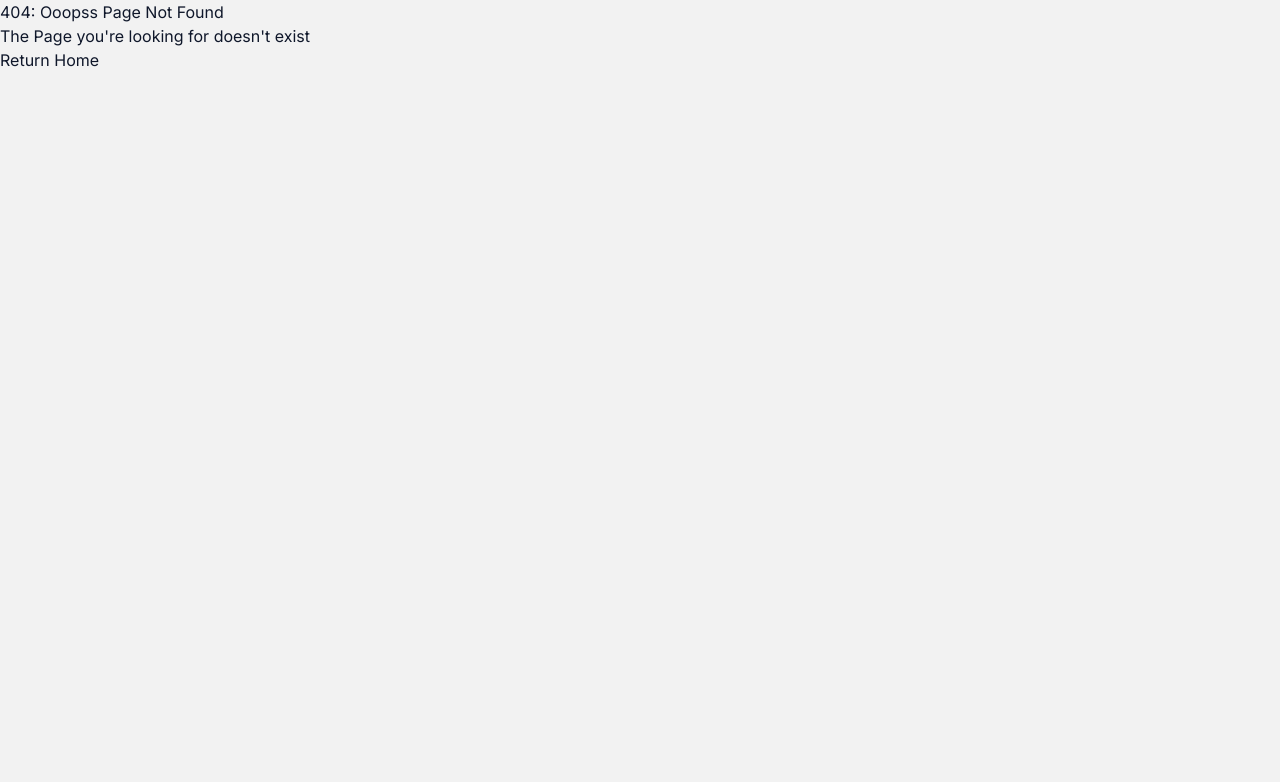
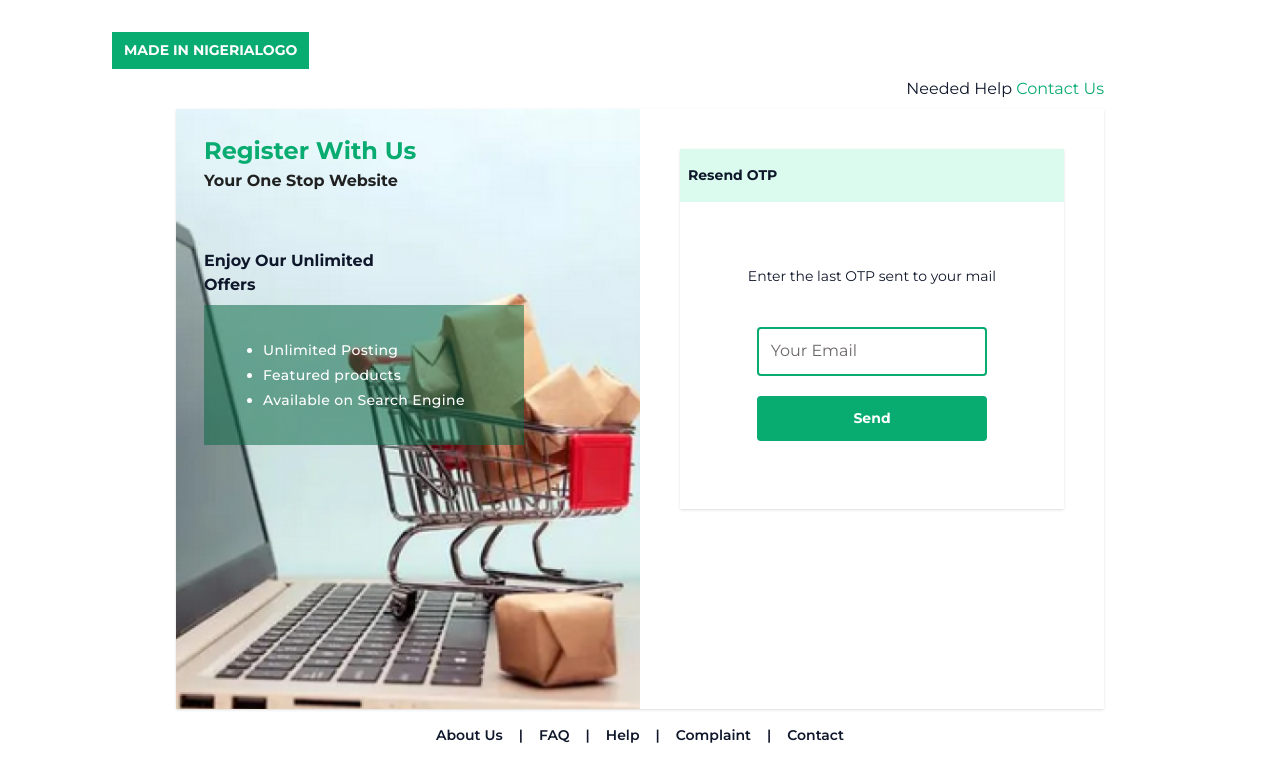
Before and after one commit to MnN-Project/MnN-Project-Client, a Next.js app: page /resend-otp in a window 1280 px wide. Before the commit this address had no page. Shown: the top 782 px of the page. Built offline with nearby package versions, Linux system fonts and the light colour scheme.

Commit message:
resend OTP UI/ form validations

```diff
--- a/src/app/(authpages)/forgot-password/page.jsx
+++ b/src/app/(authpages)/forgot-password/page.jsx
@@ -1,15 +1,36 @@
+"use client";
 import Link from "next/link";
+import { useState } from "react";
 
 const styles = {
   backgroundImage: `url('../../../assets/forgotPwd.png')`,
 };
 
 const ForgotPassword = () => {
+  const [data, setData] = useState();
+  const [error, setError] = useState("");
+
+  const handleChange = (e) => {
+    const input = e.target.value;
+    setData(input);
+
+    if (!/^\S+@\S+\.\S+$/.test(input)) {
+      setError("Please enter a valid email address.");
+    } else {
+      setError("");
+    }
+  };
+
+  const handleSubmit = () => {
+    if (!error) {
+      console.log(data);
+    } else {
+      console.log("there is an error");
+    }
+  };
   return (
     <div className="bg-white min-h-screen font-montserrat  px-5 lg:px-28 py-6">
-
       <div className="flex justify-center md:block">
-
         <p className=" bg-green text-white text-sm md:mb-2 w-fit px-3 py-2 mb-4 font-bold  ">
           MADE IN NIGERIALOGO
         </p>
@@ -37,9 +58,18 @@ const ForgotPassword = () => {
               <input
                 className=" w-[90%] lg:w-[60%] rounded border-green outline-green border-2 px-3 py-3 placeholder:text-[#6D6868] placeholder:text-base "
                 placeholder="Your Email"
+                onChange={handleChange}
+                type="email"
               />
+              {error && (
+                <div className="text-[#FF0000] text-sm mt-3">{error}</div>
+              )}
+
               <div>
-                <button className="py-3 font-bold rounded text-white bg-green w-[90%] lg:w-[60%] my-5">
+                <button
+                  onClick={handleSubmit}
+                  className="py-3 font-bold rounded text-white bg-green w-[90%] lg:w-[60%] my-5"
+                >
                   Send
                 </button>
               </div>
@@ -48,18 +78,28 @@ const ForgotPassword = () => {
         </div>
       </div>
       <div className="text-center text-sm font-semibold mt-16 hidden md:block">
-        <Link href={"#"} className=" hover:text-[#1F7CD1]">About Us</Link>
+        <Link href={"#"} className=" hover:text-[#1F7CD1]">
+          About Us
+        </Link>
         <span className="mx-4">|</span>
-        <Link href={"#"} className=" hover:text-[#1F7CD1]">FAQ</Link>
+        <Link href={"#"} className=" hover:text-[#1F7CD1]">
+          FAQ
+        </Link>
 
         <span className="mx-4">|</span>
-        <Link href={"#"} className=" hover:text-[#1F7CD1]">Help</Link>
+        <Link href={"#"} className=" hover:text-[#1F7CD1]">
+          Help
+        </Link>
 
         <span className="mx-4">|</span>
-        <Link href={"#"} className=" hover:text-[#1F7CD1]">Complaint</Link>
+        <Link href={"#"} className=" hover:text-[#1F7CD1]">
+          Complaint
+        </Link>
 
         <span className="mx-4">|</span>
-        <Link href={"#"} className=" hover:text-[#1F7CD1]">Contact</Link>
+        <Link href={"#"} className=" hover:text-[#1F7CD1]">
+          Contact
+        </Link>
       </div>
     </div>
   );
--- /dev/null
+++ b/src/app/(authpages)/resend-otp/page.jsx
@@ -0,0 +1,65 @@
+"use client";
+import AuthLayout from "@/layout/AuthLayout";
+import { useState } from "react";
+
+const ResendOTP = () => {
+  const [data, setData] = useState();
+  const [error, setError] = useState("");
+  const handleChange = (e) => {
+    const input = e.target.value;
+    setData(input);
+
+    if (!/^\d{4}$/.test(input)) {
+      setError("Please enter a 4-digit code.");
+    } else {
+      setError("");
+    }
+  };
+
+  const handleSubmit = () => {
+    if (!error) {
+      console.log(data);
+    } else {
+      console.log("there is an error");
+    }
+  };
+  return (
+    <div>
+      <AuthLayout title={"Needed Help"} titleLink={"Contact Us"}>
+        <div className="">
+          <div className=" md:shadow md:mx-10 pb-12 md:mt-10 ">
+            <p className="px-2 py-4 text-sm font-bold bg-light-green bg-opacity-[17%] ">
+              Resend OTP
+            </p>
+            <div className="text-center">
+              <p className="text-sm my-10 mt-16 px-1 ">
+                Enter the last OTP sent to your mail
+              </p>
+              <div>
+                <input
+                  className=" w-[90%] lg:w-[60%] rounded border-green outline-green border-2 px-3 py-3 placeholder:text-[#6D6868] placeholder:text-base "
+                  placeholder="Your Email"
+                  onChange={handleChange}
+                />
+                {error && (
+                  <div className="text-[#FF0000] text-sm mt-3">{error}</div>
+                )}
+
+                <div>
+                  <button
+                    onClick={handleSubmit}
+                    className="py-3 font-bold rounded text-white bg-green w-[90%] lg:w-[60%] my-5"
+                  >
+                    Send
+                  </button>
+                </div>
+              </div>
+            </div>
+          </div>
+        </div>
+      </AuthLayout>
+    </div>
+  );
+};
+
+export default ResendOTP;
--- a/src/layout/AuthLayout.jsx
+++ b/src/layout/AuthLayout.jsx
@@ -9,7 +9,15 @@ function AuthLayout({ title, titleLink, children }) {
   return (
     <div>
       {/* <div className=" font-montserrat lg:px-48 md:py-6 p-10 bg-white md:bg-none  lg:h-screen"> */}
-      <div className=" font-montserrat bg-white px-5 p-10 lg:px-48 md:py-6 min-h-screen  lg:h-screen">
+      <div
+        className=" font-montserrat bg-white  px-5 lg:px-28 py-6 min-h-screen  lg:h-screen"
+        style={{
+          paddingTop: "2rem",
+          "@media (max-width: 768px)": {
+            paddingTop: "6rem",
+          },
+        }}
+      >
         <div className=" flex justify-center md:block mt-[25px] ">
           <p className=" bg-green  text-white text-sm md:mb-2 w-fit px-3 py-2 mb-4 font-bold mt-20 ">
             MADE IN NIGERIALOGO
@@ -44,7 +52,7 @@ function AuthLayout({ title, titleLink, children }) {
                 </ul>
               </div>
             </div>
-            <div className="pt-10 font-normal text-sm  ">{children}</div>
+            <div className=" font-normal text-sm  ">{children}</div>
           </div>
         </div>
         <div className="text-center text-sm font-semibold my-4 hidden md:block">
```
Lines whose indentation alone changed are shown as unchanged.
